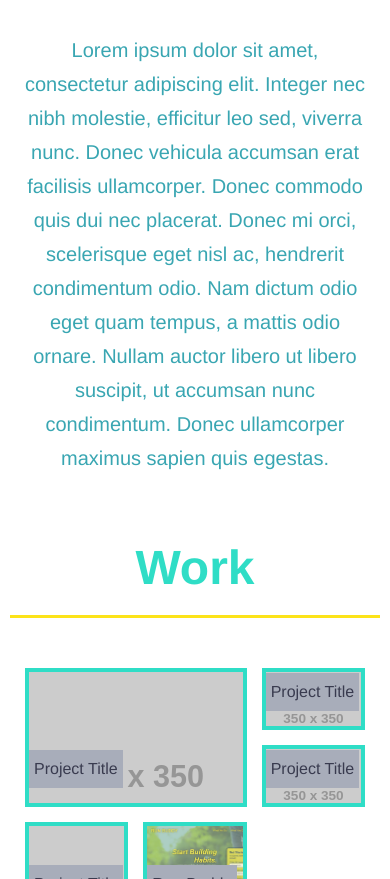
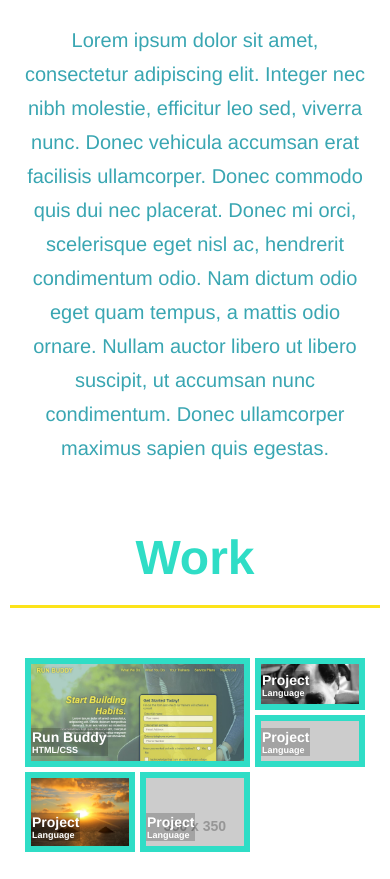
Before and after one commit to Kaynalem/kaynalem.github.io, a plain HTML site: page index.html in a window 390 px wide. Shown: the part 1121-2000 px from the top of the page. Drawn offline with Linux system fonts and the light colour scheme; placeholder pictures from the web are drawn by us.

Commit message:
add gallery images and style

```diff
--- a/assets/css/style.css
+++ b/assets/css/style.css
@@ -22,7 +22,8 @@ header {
     position: -webkit-sticky;
     position: sticky;
     top: 0;
-    background-image: linear-gradient(rgba(0, 0, 0, 0.5), rgba(0, 0, 0, 0.5)), url("../images/hero.jpg");
+    background-image: linear-gradient(rgba(0, 0, 0, 0.5), rgba(0, 0, 0, 0.5)), url("../images/lanikai.jpg");
+    background-repeat: no-repeat;
     background-size: cover;
     background-attachment: fixed;
     background-position: 80%;
@@ -65,7 +66,7 @@ header nav ul li a:hover {
 .hero {
     width: 100vw;
     height: 100vh;/*change to 100*/
-    background-image: linear-gradient(rgba(0, 0, 0, 0.5), rgba(0, 0, 0, 0.5)), url("../images/hero.jpg");/*change to gradient to match nav*/
+    background-image: url("../images/lanikai.jpg");/*change to gradient to match nav*/
     background-repeat: no-repeat;
     background-size: cover;
     background-attachment: fixed;
@@ -123,34 +124,41 @@ header nav ul li a:hover {
     height: 100%;
     background-repeat: no-repeat;
     background-size: cover;
-    border: 4px solid var(--primary-color);
+    border: 3px solid var(--primary-color);
 }
 .gallery span {
     margin-top: auto;
     margin-bottom: 15px;
-    background-color: #A8ADBA;
-    color: #393B4F;
-    padding: 10px 5px;
+    background-color: rgba(0, 0, 0, 0.2);
+    color: rgb(255, 255, 255);
+    padding: 5px 5px;
+}
+.gallery h3 {
+    font-size: 20px;
+}
+.gallery h5 {
+    font-size: 14px;
 }
 .item-5 {
     grid-column-start: 1;
     grid-column-end: 5;
     grid-row-start: 1;
     grid-row-end: 5;
-    background-image: url("https://via.placeholder.com/350");
+    background-image: url("../images/run-buddy.JPG");
 }
 .item-5:hover {
-    background-image: linear-gradient(rgba(0, 0, 0, 0.5), rgba(0, 0, 0, 0.5)), url("https://via.placeholder.com/350");
+    background-image: linear-gradient(rgba(0, 0, 0, 0.5), rgba(0, 0, 0, 0.5)), url("../images/run-buddy.JPG");
 }
 .item-6 {
     grid-column-start: 5;
     grid-column-end: 7;
     grid-row-start: 1;
     grid-row-end: 3;
-    background-image: url("https://via.placeholder.com/350/");
+    background-image: url("../images/sophie2.jpg");
+    background-position: center;
 }
 .item-6:hover {
-    background-image: linear-gradient(rgba(0, 0, 0, 0.5), rgba(0, 0, 0, 0.5)), url("https://via.placeholder.com/350");
+    background-image: linear-gradient(rgba(0, 0, 0, 0.5), rgba(0, 0, 0, 0.5)), url("../images/sophie2.jpg");
 }
 .item-7 {
     grid-column-start: 5;
@@ -167,20 +175,21 @@ header nav ul li a:hover {
     grid-column-end: 3;
     grid-row-start: 5;
     grid-row-end: 8;
-    background-image: url("https://via.placeholder.com/350/");
+    background-image: url("../images/lanikai.jpg");
+    background-position: center;
 }
 .item-8:hover {
-    background-image: linear-gradient(rgba(0, 0, 0, 0.5), rgba(0, 0, 0, 0.5)), url("https://via.placeholder.com/350");
+    background-image: linear-gradient(rgba(0, 0, 0, 0.5), rgba(0, 0, 0, 0.5)), url("../images/lanikai.jpg");
 }
 .item-9 {
     grid-column-start: 3;
     grid-column-end: 5;
     grid-row-start: 5;
     grid-row-end: 8;
-    background-image: url("../images/run-buddy.JPG");
+    background-image: url("https://via.placeholder.com/350");
 }
 .item-9:hover {
-    background-image: linear-gradient(rgba(0, 0, 0, 0.5), rgba(0, 0, 0, 0.5)), url("../images/run-buddy.JPG");
+    background-image: linear-gradient(rgba(0, 0, 0, 0.5), rgba(0, 0, 0, 0.5)), url("https://via.placeholder.com/350");
 }
 .section-title {
     padding: 20px;
@@ -235,6 +244,9 @@ header nav ul li a:hover {
         width: 100%;
         text-align: center;
     }
+    .gallery {
+        background-size: cover;
+    }
 }
 
 /* MEDIA QUERY FOR TABLETS AND SMALLER */
@@ -259,6 +271,19 @@ header nav ul li a:hover {
     .item-10 {
         border-right: none;
     }
+    .item-4 {
+        grid-gap: 10px;
+    }
+    .gallery span {
+        margin-bottom: 5px;
+        padding: 1px 1px;
+    }
+    .gallery h3 {
+        font-size: 14px;
+    }
+    .gallery h5 {
+        font-size: 9px;
+    }
 }
     /* MEDIA QUERY FOR MOBILE PHONES AND SMALLER */
 @media screen and (max-width: 575px) {
@@ -267,7 +292,15 @@ header nav ul li a:hover {
         width: 95%;
         text-align: center;
     }
-
+    header nav ul {
+        margin-top: 10px;
+    }
+    header nav ul li a {
+        padding: 2px 10px;
+    }
+    .item-4 {
+        grid-gap: 5px;
+    }
     .intro p {
         width: 100%;
     }
--- a/index.html
+++ b/index.html
@@ -55,21 +55,46 @@
                     </h2>
                 </div>
                 <div class="grid-item item-4">
+                    <a href="https://kaynalem.github.io/run-buddy/" target="_blank" class="gallery item-5">
                         <div class="gallery item-5">
-                        <span>Project Title</span>
+                            <span>
+                                <h3>Run Buddy</h3>
+                                <h5>HTML/CSS</h5>
+                            </span>
                         </div>
+                    </a>
+                    <a href="" class="gallery item-6">
                         <div class="gallery item-6">
-                        <span>Project Title</span>
+                            <span>
+                                <h3>Project</h3>
+                                <h5>Language</h5>
+                            </span>
                         </div>
+                    </a>
+                    <a href="" class="gallery item-7">
                         <div class="gallery item-7">
-                        <span>Project Title</span>
+                            <span>
+                                <h3>Project</h3>
+                                <h5>Language</h5>
+                            </span>
                         </div>
+                    </a>
+                    <a href="" class="gallery item-8">
                         <div class="gallery item-8">
-                        <span>Project Title</span>
+                            <span>
+                                <h3>Project</h3>
+                                <h5>Language</h5>
+                            </span>
                         </div>
+                    </a>
+                    <a href="" class="gallery item-9">
                         <div class="gallery item-9">
-                        <span>Run Buddy</span>
+                            <span>
+                                <h3>Project</h3>
+                                <h5>Language</h5>
+                            </span>
                         </div>
+                    </a>
                 </div>
 
                 <div class="grid-item item-10" id="contact-me">
@@ -80,8 +105,8 @@
                 <div class="grid-item item-11">
                     <p>
                         <a href="mailto://kaynalem@gmail.com">kaynalem@gmail.com</a>
-                        <a href="https://github.com/Kaynalem">GitHub</a>
-                        <a href="https://www.linkedin.com/in/katelynlopes/">LinkedIn</a>
+                        <a href="https://github.com/Kaynalem" target="_blank">GitHub</a>
+                        <a href="https://www.linkedin.com/in/katelynlopes/" target="_blank">LinkedIn</a>
                     </p>
                 </div>
     </body>
```
Also changed, not shown: assets/images/lanikai.jpg (renamed from assets/images/hero.jpg), assets/images/sophie2.jpg (added), 1 other file. Lines whose indentation alone changed are shown as unchanged.
